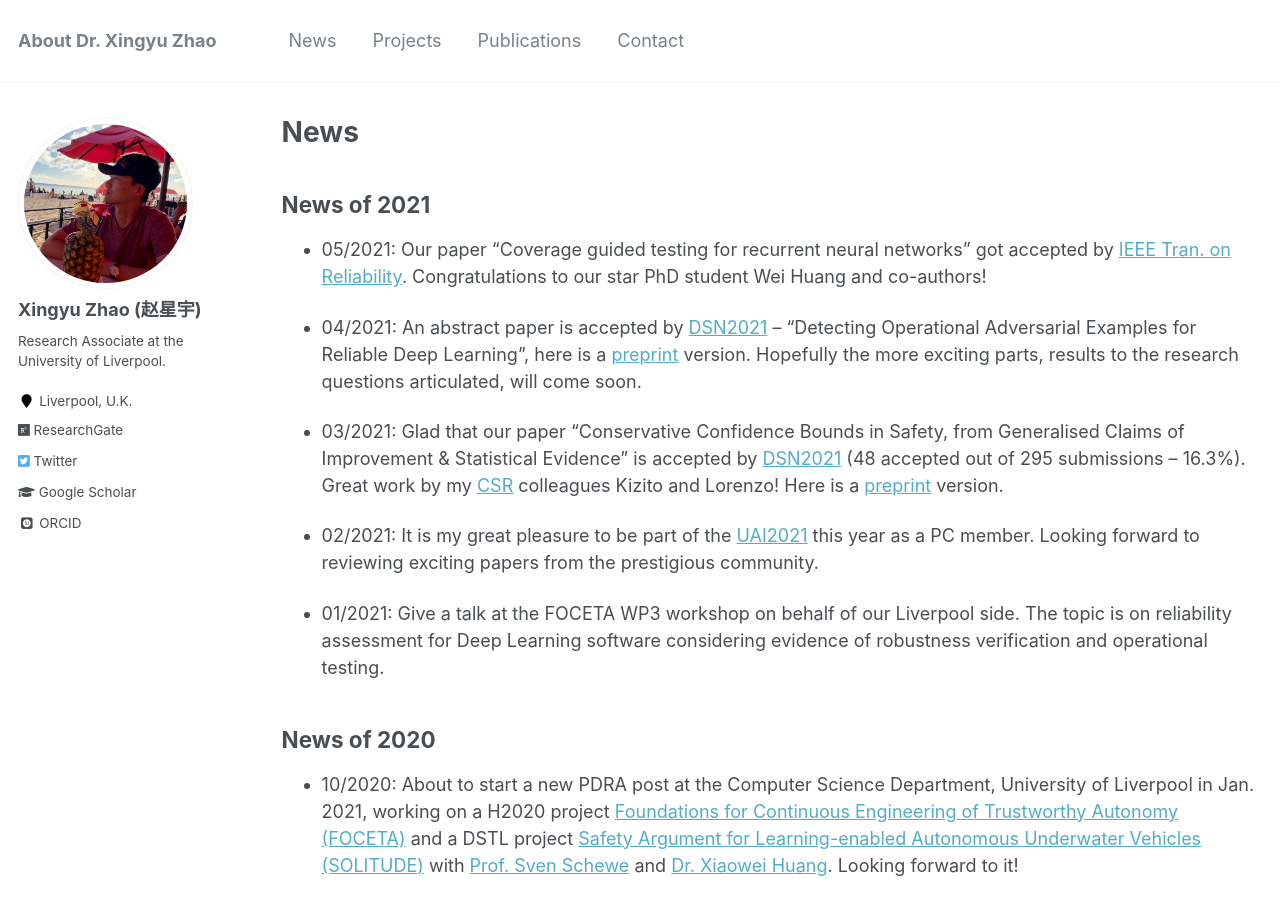
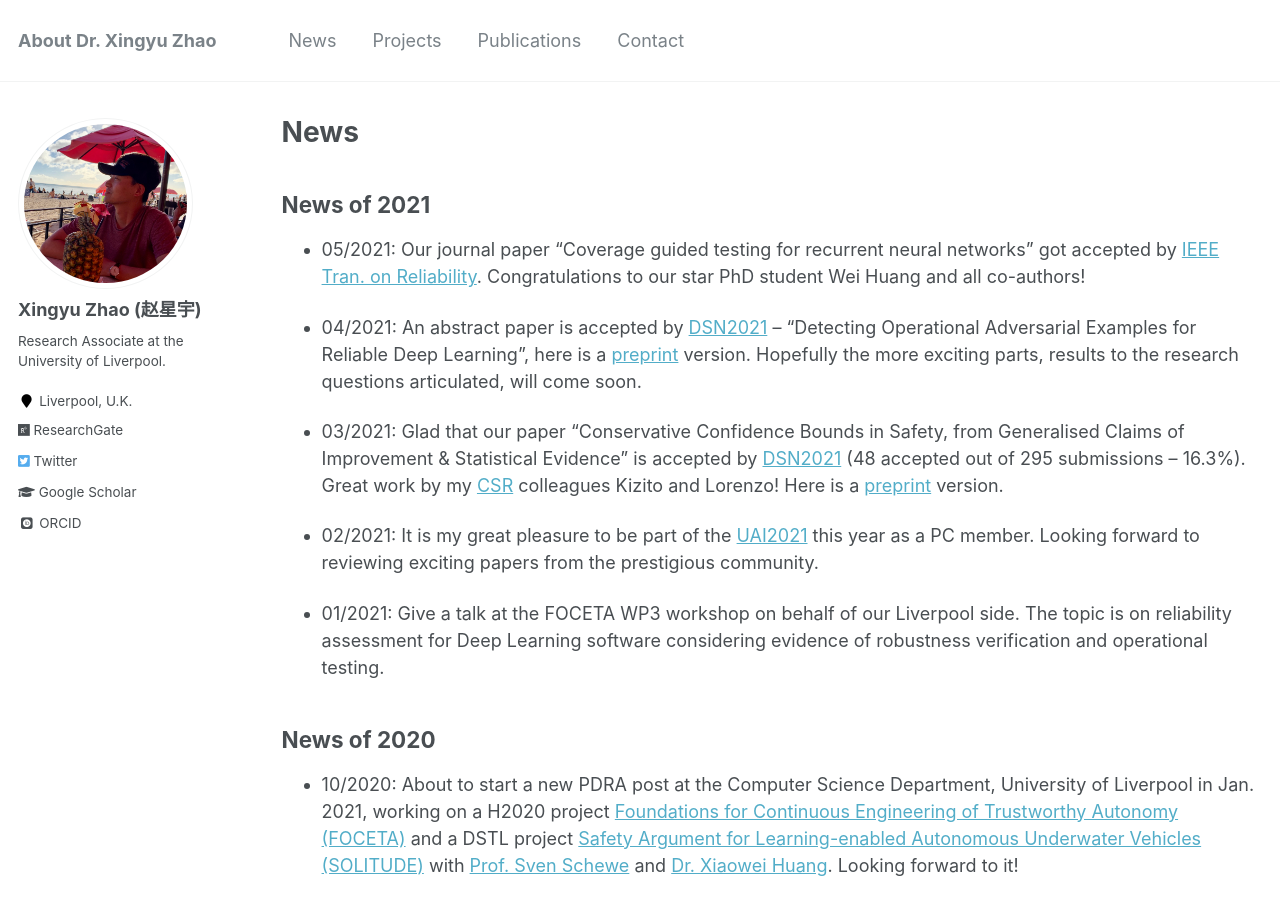
Before and after one commit to x-y-zhao/x-y-zhao.github.io, a Jekyll site: the page built from _pages/news.md, in a window 1280 px wide and 900 px high. Built offline with Jekyll 4.4.1, drawn with Linux system fonts in a browser that asks for light colours; some web fonts are replaced.

Commit message:
Update news.md

```diff
--- a/_pages/news.md
+++ b/_pages/news.md
@@ -10,7 +10,7 @@
 {% include base_path %}
 ## News of 2021
 
-* 05/2021: Our paper "Coverage guided testing for recurrent neural networks" got accepted by [IEEE Tran. on Reliability](https://ieeexplore.ieee.org/xpl/RecentIssue.jsp?punumber=24). Congratulations to our star PhD student Wei Huang and co-authors!
+* 05/2021: Our journal paper "Coverage guided testing for recurrent neural networks" got accepted by [IEEE Tran. on Reliability](https://ieeexplore.ieee.org/xpl/RecentIssue.jsp?punumber=24). Congratulations to our star PhD student Wei Huang and all co-authors!
 
 * 04/2021: An abstract paper is accepted by [DSN2021](http://dsn2021.ntu.edu.tw/index.html) -- "Detecting Operational Adversarial Examples for Reliable Deep Learning", here is a [preprint](https://arxiv.org/pdf/2104.06015.pdf) version. Hopefully the more exciting parts, results to the research questions articulated, will come soon.
 
```
